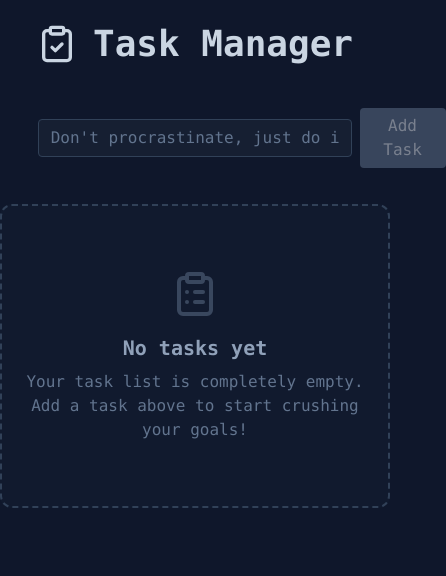
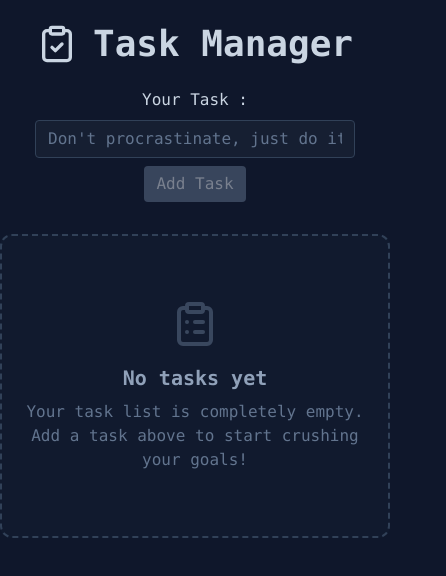
Before and after one commit to Adystral/Task-Manager, a React (Vite) app: page / in a window 390 px wide. Shown: the top 576 px of the page, 446 px wide, since content can reach past the window. Built offline with nearby package versions, Linux system fonts and the light colour scheme.

Commit message:
fixed tailwindcss for mobile phones

```diff
--- a/src/App.jsx
+++ b/src/App.jsx
@@ -62,12 +62,12 @@ function App() {
       </div>
 
       <InputItem
-        placeholder="Don't procrastinate, just do it :>"
+        placeholder="Don't procrastinate, just do it!"
         btnChildren="Add Task"
         addTask={addTask}
         updateTask={updateTask}
         btnClassName="px-3 py-1.5"
-        inputClassName="w-96"
+        inputClassName="w-full max-w-xs sm:w-96"
       />
 
       <div className="main-task-container w-full max-w-2xl flex flex-col gap-3">
--- a/src/components/InputItem.jsx
+++ b/src/components/InputItem.jsx
@@ -22,7 +22,7 @@ export default function InputItem({
   }
 
   return (
-    <div className="my-5 flex justify-center items-center">
+    <div className="flex flex-wrap justify-center items-center gap-2 px-4 mb-4">
       <label>Your Task : </label>
       <input
         type={type}
--- a/src/components/TodoItem.jsx
+++ b/src/components/TodoItem.jsx
@@ -1,7 +1,6 @@
 import { useState } from "react";
 import Button from "./Button";
 import { CheckCheck, PenLine, Trash2 } from "lucide-react";
-
 
 export default function TodoItem({
   taskId,
@@ -17,9 +16,9 @@ export default function TodoItem({
   return (
     <div
       id={taskId}
-      className="task-container flex flex-row bg-slate-800 p-4 rounded-lg justify-between items-center mx-5 hover:scale-105 transition-transform duration-150"
+      className="task-container flex flex-col sm:flex-row bg-slate-800 p-4 rounded-lg justify-between sm:items-center gap-3 mx-5 hover:scale-105 transition-transform duration-150"
     >
-      <div>
+      <div className="min-w-0">
         {/* Task and edit input */}
 
         <div
@@ -52,33 +51,39 @@ export default function TodoItem({
           )}
         </div>
 
-        <div className="state flex text-slate-600">
+        <div className="state hidden sm:block text-slate-600">
           {state ? "Done" : "Pending"}
         </div>
       </div>
 
       {/* Action btns */}
-      <div className="action-btns flex gap-2 ml-10">
+      <div className="flex items-center justify-between sm:contents">
+        <div className="state sm:hidden text-slate-600">
+          {state ? "Done" : "Pending"}
+        </div>
+
+        <div className="action-btns flex gap-2 justify-end sm:justify-start sm:ml-10">
           <Button
             onClick={() => toggleDone(taskId)}
             className="completed-btn px-3 py-3"
           >
-          <CheckCheck size={20}/>
+            <CheckCheck size={20} />
           </Button>
 
           <Button
             onClick={() => setIsEditing(true)}
             className="edit-btn px-3 py-3"
           >
-          <PenLine size={20}/>
+            <PenLine size={20} />
           </Button>
 
           <Button
             onClick={() => deleteTask(taskId)}
             className="delete-btn px-3 py-3"
           >
-          <Trash2 size={20}/>
+            <Trash2 size={20} />
           </Button>
+        </div>
       </div>
     </div>
   );
```
Lines whose indentation alone changed are shown as unchanged.
